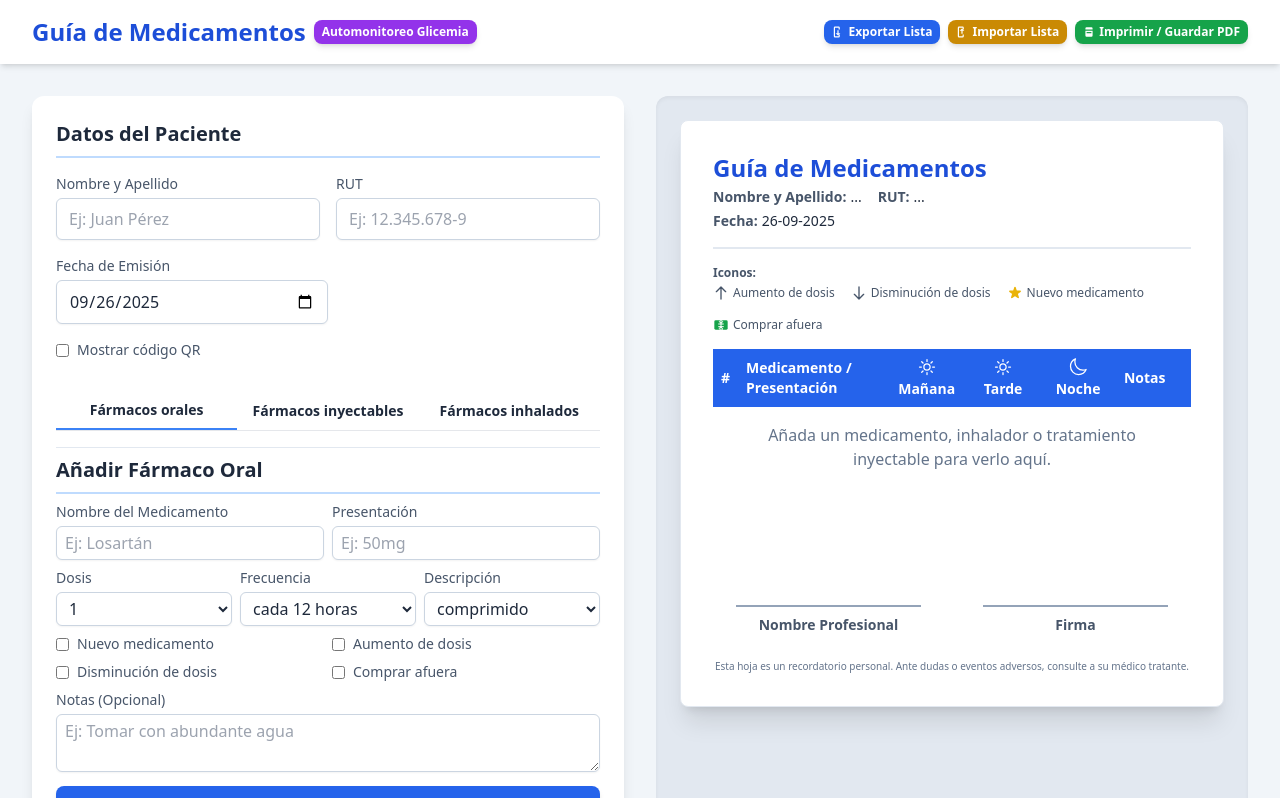
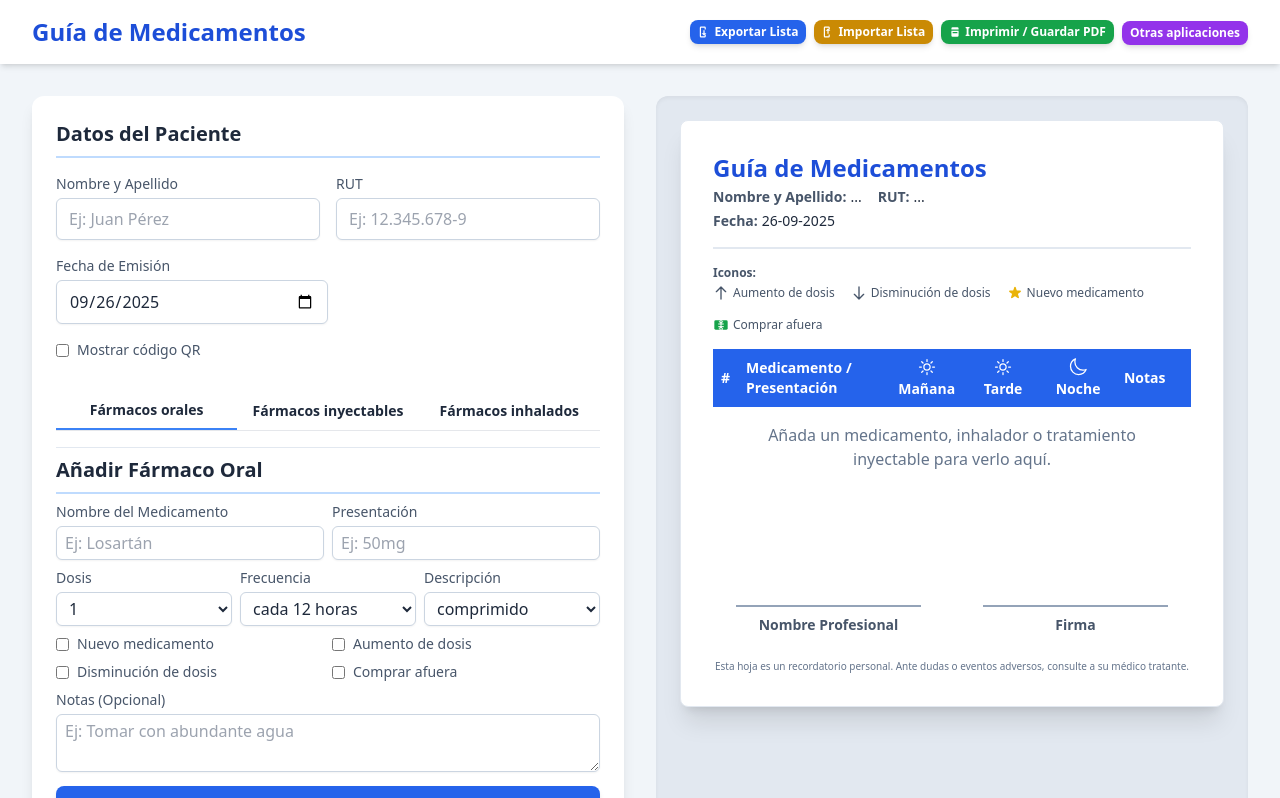
Before and after one commit to DanielOpazoD/Cartolamedicamentos, a React (Vite) app: page / in a window 1280 px wide. Shown: the top 798 px of the page. Built offline with nearby package versions, Linux system fonts and the light colour scheme.

Commit message:
Add apps menu and fix glycemia view rendering

```diff
--- a/App.tsx
+++ b/App.tsx
@@ -50,11 +50,14 @@ const App: React.FC = () => {
     const [activeTab, setActiveTab] = useState<'oral' | 'injectable' | 'inhaled'>('oral');
     const [showQr, setShowQr] = useState(false);
     const [view, setView] = useState<'guide' | 'glycemia'>('guide');
+    const [showAppsMenu, setShowAppsMenu] = useState(false);
+
+    const previewRef = useRef<HTMLDivElement>(null);
+    const fileInputRef = useRef<HTMLInputElement>(null);
+
     if (view === 'glycemia') {
         return <GlycemiaTable onBack={() => setView('guide')} />;
     }
-
-    const previewRef = useRef<HTMLDivElement>(null);
 
     const handlePatientChange = useCallback((e: React.ChangeEvent<HTMLInputElement>) => {
         const { name, value } = e.target;
@@ -105,8 +108,6 @@ const App: React.FC = () => {
         window.print();
     };
 
-    const fileInputRef = useRef<HTMLInputElement>(null);
-
     const handleExportList = () => {
         const data = { patient, medications, injectables, inhalers };
         const blob = new Blob([JSON.stringify(data)], { type: 'application/json' });
@@ -144,15 +145,8 @@ const App: React.FC = () => {
                 <div className="container mx-auto px-4 sm:px-6 lg:px-8 py-4 flex flex-wrap gap-2 justify-between items-center">
                     <div className="flex items-center gap-2">
                         <h1 className="text-2xl font-bold text-blue-700">Guía de Medicamentos</h1>
-                        <button
-                            onClick={() => setView('glycemia')}
-                            className="bg-purple-600 hover:bg-purple-700 text-white font-bold text-xs py-1 px-2 rounded-lg shadow-md transition-transform transform hover:scale-105"
-                            type="button"
-                        >
-                            Automonitoreo Glicemia
-                        </button>
                     </div>
-                    <div className="flex gap-2">
+                    <div className="flex gap-2 items-center">
                         <button
                             onClick={handleExportList}
                             className="bg-blue-600 hover:bg-blue-700 text-white font-bold text-xs py-1 px-2 rounded-lg shadow-md transition-transform transform hover:scale-105 flex items-center gap-1"
@@ -177,6 +171,26 @@ const App: React.FC = () => {
                             </svg>
                             Imprimir / Guardar PDF
                         </button>
+                        <div className="relative">
+                            <button
+                                onClick={() => setShowAppsMenu(prev => !prev)}
+                                className="bg-purple-600 hover:bg-purple-700 text-white font-bold text-xs py-1 px-2 rounded-lg shadow-md transition-transform transform hover:scale-105"
+                                type="button"
+                            >
+                                Otras aplicaciones
+                            </button>
+                            {showAppsMenu && (
+                                <div className="absolute right-0 mt-1 bg-white border rounded shadow-lg z-10">
+                                    <button
+                                        onClick={() => { setView('glycemia'); setShowAppsMenu(false); }}
+                                        className="block w-full text-left px-4 py-2 hover:bg-slate-100"
+                                        type="button"
+                                    >
+                                        Automonitoreo de glicemia
+                                    </button>
+                                </div>
+                            )}
+                        </div>
                     </div>
                 </div>
             </header>
```
